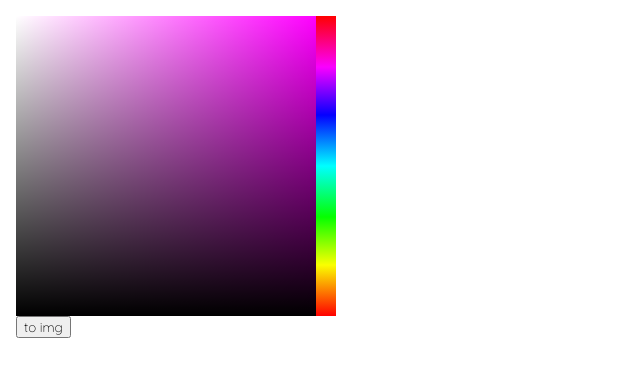
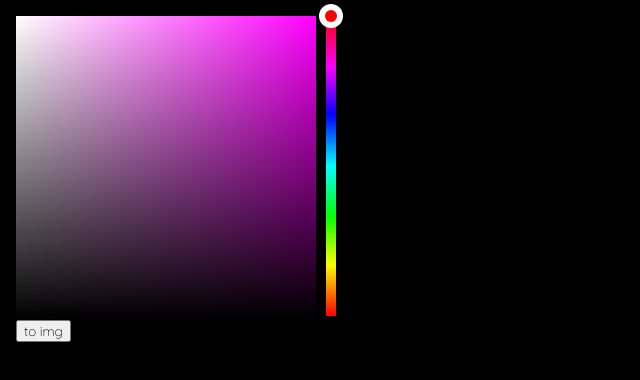
Before and after one commit to syi0808/canvas, a browser extension: page 색상추출 돋보기/index.html in a window 1280 px wide. Shown: the whole page, without its empty margins (0-640 px from the left). Drawn offline with Linux system fonts and the light colour scheme.

Commit message:
update range bar

```diff
--- a/색상추출 돋보기/index.html
+++ b/색상추출 돋보기/index.html
@@ -15,6 +15,7 @@
             body {
                 padding: 1rem;
                 height: 18rem;
+                background: black;
             }
 
             svg body {
@@ -63,6 +64,7 @@
             }
             #paletteWrapper {
                 display: flex;
+                position: relative;
             }
         </style>
         <link
--- a/색상추출 돋보기/index.js
+++ b/색상추출 돋보기/index.js
@@ -25,11 +25,11 @@ class App {
         this.stageHeight = 300;
         this.canvas.width = this.stageWidth;
         this.canvas.height = this.stageHeight;
-        this.createPalette();
+        this.drawPalette();
         this.gradientSlider = new GradientSlider(this.changeColor.bind(this));
     }
 
-    createPalette() {
+    drawPalette() {
         this.ctx.clearRect(0, 0, this.stageWidth, this.stageHeight);
 
         this.ctx.fillStyle = this.color;
@@ -60,7 +60,7 @@ class App {
 
     changeColor(color) {
         this.color = color;
-        this.createPalette();
+        this.drawPalette();
     }
 }
 
@@ -68,8 +68,17 @@ class GradientSlider {
     constructor(props) {
         this.canvas = document.createElement("canvas");
         this.canvas.setAttribute("id", "gradient-slider");
-        document.getElementById("paletteWrapper").appendChild(this.canvas);
+        this.wrapper = document.createElement("div");
+        this.wrapper.style.position = "relative";
+        this.wrapper.appendChild(this.canvas);
+        document.getElementById("paletteWrapper").appendChild(this.wrapper);
         this.ctx = this.canvas.getContext("2d");
+
+        this.width = 10;
+        this.radius = 12;
+
+        this.y = 0;
+
         this.clicked = false;
 
         this.changeColor = props;
@@ -78,33 +87,77 @@ class GradientSlider {
     }
 
     init() {
-        this.stageWidth = 20;
+        this.stageWidth = 30;
         this.stageHeight = 300;
         this.canvas.width = this.stageWidth;
         this.canvas.height = this.stageHeight;
-        this.createGradientSlider();
 
-        this.canvas.addEventListener("mousedown", () => {
+        this.drawGradientSlider();
+        this.createMovePoint();
+
+        this.wrapper.addEventListener("mousedown", () => {
             this.clicked = true;
         });
-        this.canvas.addEventListener("mouseup", () => {
+        window.addEventListener("mouseup", () => {
             this.clicked = false;
         });
-        this.canvas.addEventListener("mousemove", this.move.bind(this));
+        this.wrapper.addEventListener("mousemove", this.move.bind(this));
     }
 
     move(e) {
         if (!this.clicked) return;
+        if (e.target === this.circle || e.target === this.movePoint)
+            this.y = e.clientY - getDisTop(this.wrapper) - this.radius;
+        else this.y = this.y = e.offsetY - this.radius;
+        if (
+            this.y + this.radius <= 0 ||
+            this.y + this.radius >= this.stageHeight
+        )
+            return;
         const [r, g, b] = this.ctx.getImageData(
-            e.offsetX,
-            e.offsetY,
+            this.stageWidth / 2,
+            this.y + this.radius,
             1,
             1
         ).data;
         this.changeColor(rgbToHex(r, g, b));
+        this.drawMovePoint(rgbToHex(r, g, b));
     }
 
-    createGradientSlider() {
+    createMovePoint() {
+        this.movePoint = document.createElement("div");
+        this.circle = document.createElement("div");
+
+        this.circle.appendChild(this.movePoint);
+
+        this.wrapper.appendChild(this.circle);
+
+        this.circle.style.position = "absolute";
+        this.circle.style.display = "flex";
+        this.circle.style.alignItems = "center";
+        this.circle.style.justifyContent = "center";
+        this.circle.style.width = `${this.radius * 2}px`;
+        this.circle.style.height = `${this.radius * 2}px`;
+        this.circle.style.borderRadius = "50%";
+        this.circle.style.right = "3px";
+        this.circle.style.top = 0;
+        this.circle.style.cursor = "pointer";
+        this.circle.style.background = "white";
+        this.circle.style.transform = `translateY(${-this.radius}px)`;
+        this.movePoint.style.background = "red";
+        this.movePoint.style.width = `${this.radius}px`;
+        this.movePoint.style.height = `${this.radius}px`;
+        this.movePoint.style.borderRadius = "50%";
+    }
+
+    drawMovePoint(color) {
+        this.circle.style.transform = `translateY(${this.y}px)`;
+        this.movePoint.style.background = color || "white";
+    }
+
+    drawGradientSlider() {
+        this.ctx.beginPath();
+        this.ctx.clearRect(0, 0, this.stageWidth, this.stageHeight);
         const gradient = this.ctx.createLinearGradient(
             0,
             0,
@@ -119,7 +172,12 @@ class GradientSlider {
         gradient.addColorStop(0.83, "hsl(61.2, 100%, 50%)");
         gradient.addColorStop(1.0, "hsl(360, 100%, 50%)");
         this.ctx.fillStyle = gradient;
-        this.ctx.fillRect(0, 0, this.stageWidth, this.stageHeight);
+        this.ctx.fillRect(
+            (this.stageWidth - this.width) / 2,
+            0,
+            this.width,
+            this.stageHeight
+        );
     }
 }
 
@@ -133,3 +191,7 @@ function rgbToHex(r, g, b) {
 
     return "#" + red + green + blue;
 }
+
+function getDisTop(target) {
+    return target.getBoundingClientRect().top;
+}
```
